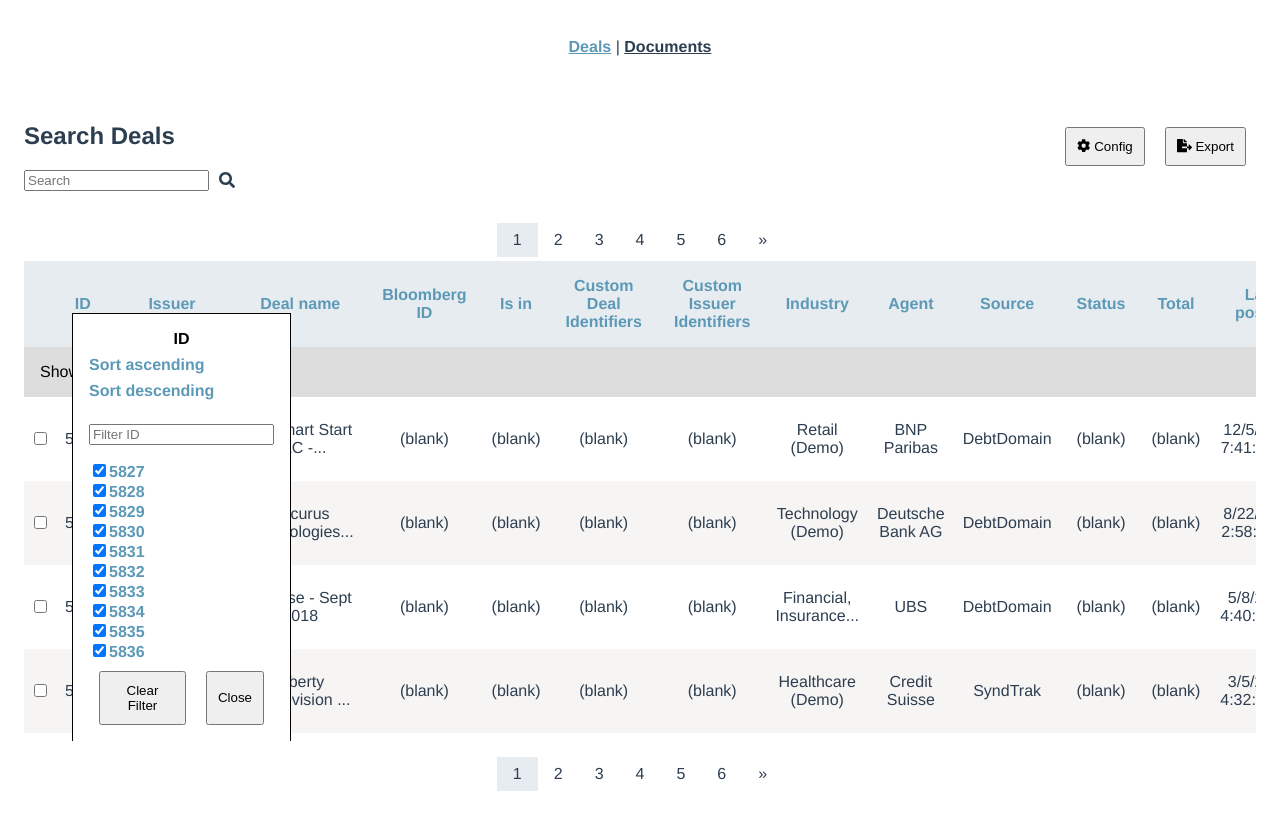
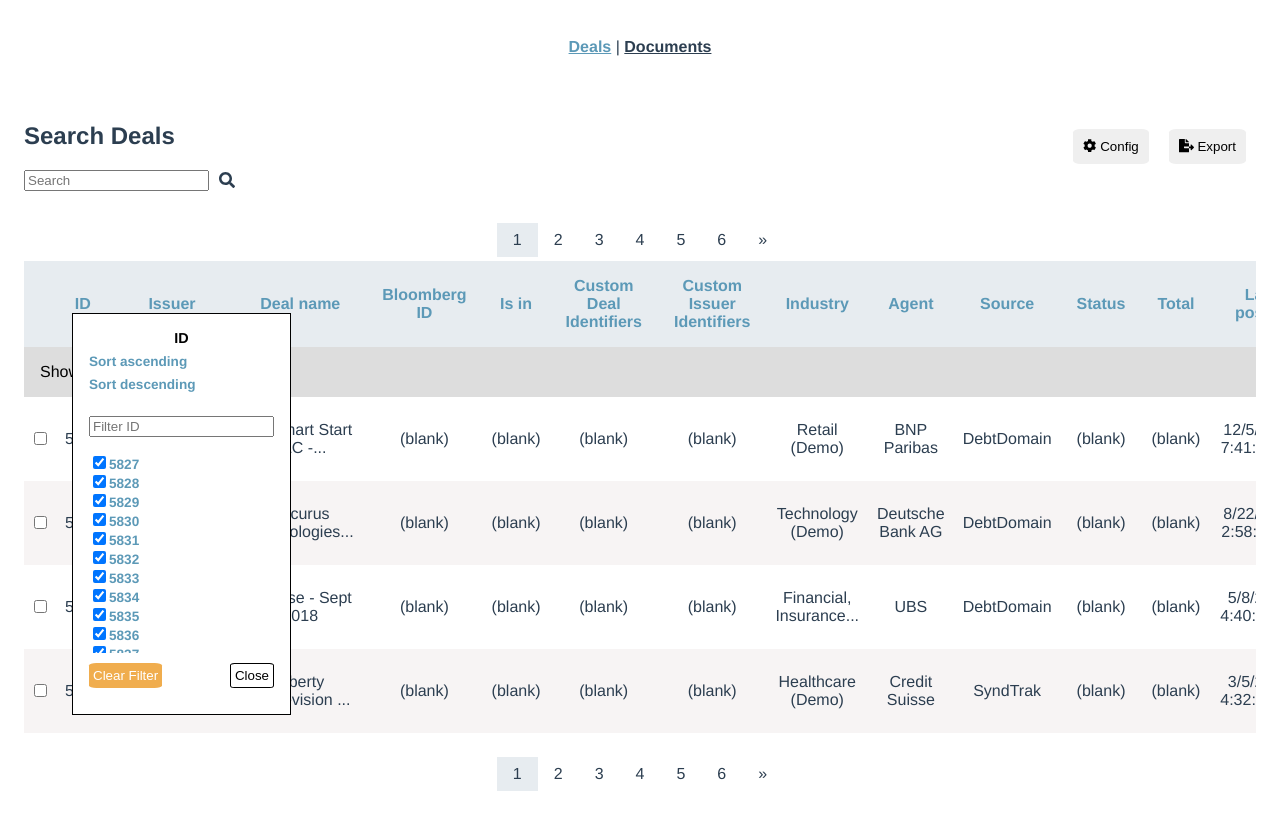
Before and after one commit to DavidArmendariz/vue-grid-app, a Vue app: page /deals in a window 1280 px wide. Both pictures are taken after a click on the element "ID". Built offline with nearby package versions, Linux system fonts and the light colour scheme.

Commit message:
Fixed button styles

```diff
--- a/src/components/BaseButton.vue
+++ b/src/components/BaseButton.vue
@@ -6,5 +6,8 @@
 .base-button {
   padding: 10px;
   margin: 10px;
+  border-radius: 10%;
+  border: none;
+  cursor: pointer;
 }
 </style>
--- a/src/components/ColumnFilter.vue
+++ b/src/components/ColumnFilter.vue
@@ -24,8 +24,8 @@
       </div>
     </div>
     <div class="buttons">
-      <base-button @click.stop="onClearFilter">Clear Filter</base-button>
-      <base-button @click.stop="onClose">Close</base-button>
+      <base-button class="button clear-filter" @click.stop="onClearFilter">Clear Filter</base-button>
+      <base-button class="button" @click.stop="onClose">Close</base-button>
     </div>
   </div>
 </template>
@@ -130,15 +130,19 @@ export default {
 .column-name {
   align-self: center;
   color: black;
+  font-size: 0.9rem;
 }
 
 .buttons {
   display: flex;
+  justify-content: space-between;
+  width: 100%;
 }
 
 .sorting div {
   text-align: left;
   margin: 8px 0;
+  font-size: 0.85rem;
 }
 
 .filters-options {
@@ -146,9 +150,23 @@ export default {
   max-height: 200px;
   width: 100%;
   overflow-y: auto;
+  font-size: 0.85rem;
 }
 
 .filter-search-bar {
   margin: 1rem 0;
 }
+
+.button {
+  padding: 4px;
+  color: black;
+  margin: 10px 0;
+  background-color: white;
+  border: 1px solid black;
+  &.clear-filter {
+    background-color: #f0ad4e;
+    color: white;
+    border: none;
+  }
+}
 </style>
--- a/src/components/ColumnsConfig.vue
+++ b/src/components/ColumnsConfig.vue
@@ -12,9 +12,9 @@
         </div>
       </div>
       <div class="filters-buttons">
-        <base-button @click="onSave">Save</base-button>
-        <base-button @click="onClickConfig">Cancel</base-button>
-        <base-button @click="onReset">Reset</base-button>
+        <base-button class="button" @click="onSave">Save</base-button>
+        <base-button class="button" @click="onClickConfig">Cancel</base-button>
+        <base-button class="button" @click="onReset">Reset</base-button>
       </div>
     </div>
   </div>
@@ -98,4 +98,11 @@ export default {
 .option {
   padding: 4px 0;
 }
+
+.button {
+  padding: 4px 16px;
+  color: white;
+  background-color: #5c99b7;
+  border: none;
+}
 </style>
```
